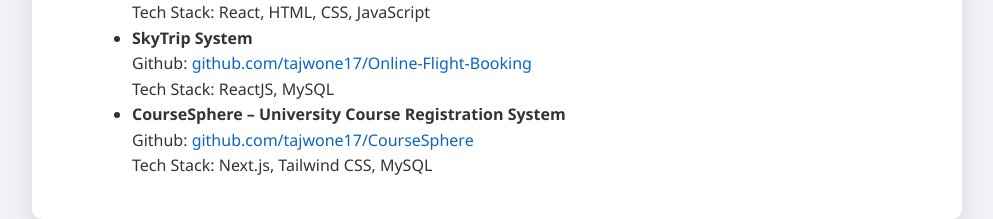
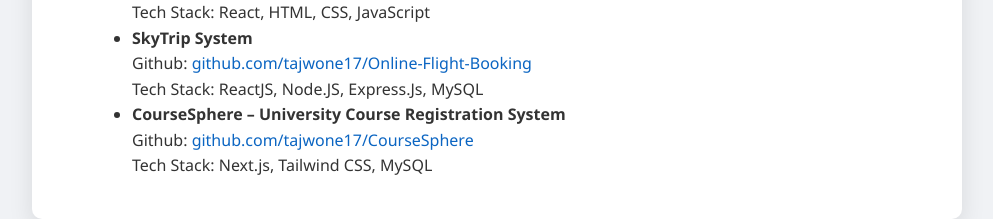
Before and after one commit to tajwone17/My-Resume, a plain HTML site: page index.html in a window 1280 px wide. Shown: the part 1622-1841 px from the top of the page, without its empty margins (143-1136 px from the left). Drawn offline with Linux system fonts and the light colour scheme.

Commit message:
Update tech stack in project details for accuracy

```diff
--- a/index.html
+++ b/index.html
@@ -133,7 +133,7 @@
             <a href="https://github.com/tajwone17/Online-Flight-Booking"
               >github.com/tajwone17/Online-Flight-Booking</a
             ><br />
-            Tech Stack: ReactJS, MySQL
+            Tech Stack: ReactJS, Node.JS, Express.Js, MySQL
           </li>
           <li>
             <strong>CourseSphere – University Course Registration System</strong
```
